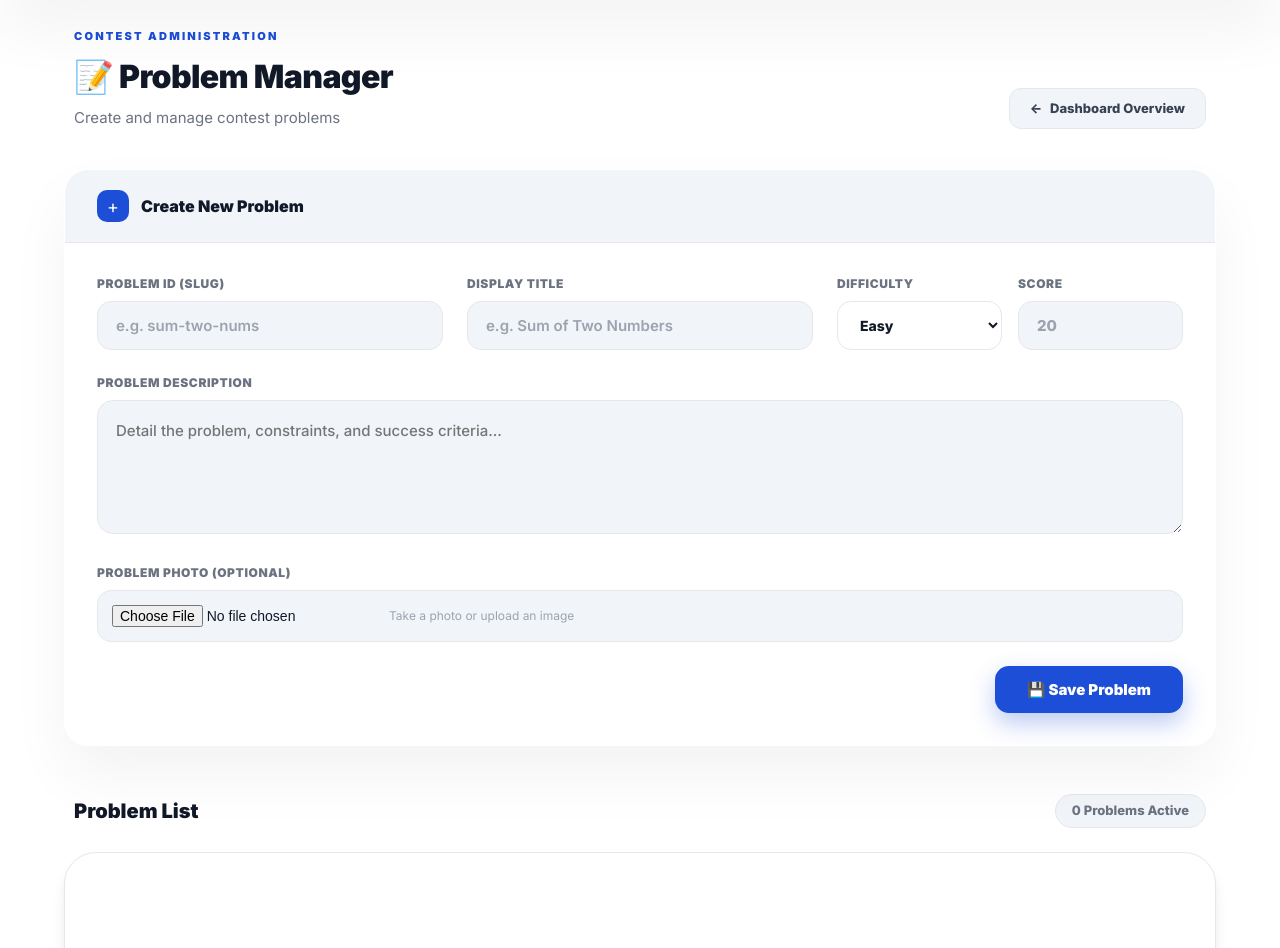
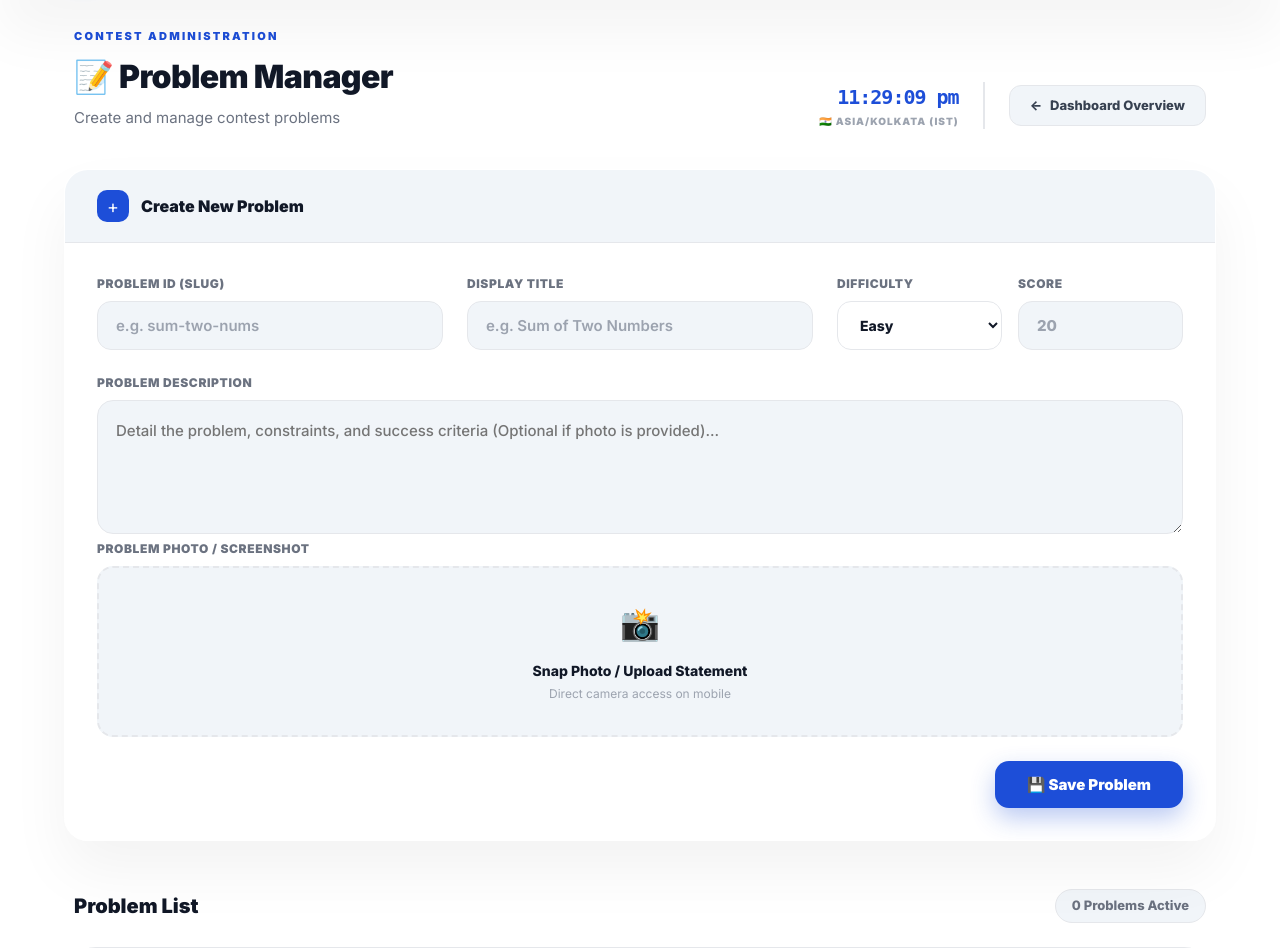
Before and after one commit to cheedellasaicharan-bit/lbrce-contest, a Flask app: template templates/admin_problems.html in a window 1280 px wide. Shown: the part 64-1012 px from the top of the page. Run offline with Flask 3, Linux system fonts and the light colour scheme; the template is opened without the code that fills it, so the values that code supplies are empty; some libraries are stand-ins or nearby versions.

Commit message:
Enhance photo upload and add live IST clock to admin panel

```diff
--- a/templates/admin_problems.html
+++ b/templates/admin_problems.html
@@ -15,10 +15,17 @@
                 Manager</h1>
             <p style="font-size:15px;color:var(--text-3);margin-top:6px;">Create and manage contest problems</p>
         </div>
-        <a href="/admin/dashboard" class="btn"
-            style="background:var(--bg-gray);color:var(--text-2);border:1px solid var(--border);padding:10px 20px;border-radius:12px;font-weight:800;font-size:13px;display:flex;align-items:center;gap:8px;transition:0.2s;text-decoration:none;">
-            <span>←</span> Dashboard Overview
-        </a>
+        <div style="display:flex;align-items:center;gap:24px;">
+            <!-- Live Clock Widget -->
+            <div style="text-align:right; border-right:2px solid var(--border); padding-right:24px; display:flex; flex-direction:column; align-items:flex-end;">
+                <div id="live-clock" style="font-family:'Fira Code', monospace; font-size:20px; font-weight:900; color:#1d4ed8; letter-spacing:-0.05em;">00:00:00 AM</div>
+                <div style="font-size:10px; font-weight:900; color:var(--text-4); text-transform:uppercase; letter-spacing:0.1em; margin-top:2px;">🇮🇳 Asia/Kolkata (IST)</div>
+            </div>
+            <a href="/admin/dashboard" class="btn"
+                style="background:var(--bg-gray);color:var(--text-2);border:1px solid var(--border);padding:10px 20px;border-radius:12px;font-weight:800;font-size:13px;display:flex;align-items:center;gap:8px;transition:0.2s;text-decoration:none;">
+                <span>←</span> Dashboard Overview
+            </a>
+        </div>
     </div>
 
     <!-- Create New Problem Section -->
@@ -74,19 +81,47 @@
                         style="font-size:12px;font-weight:900;color:var(--text-3);text-transform:uppercase;letter-spacing:0.05em;margin-bottom:8px;display:block;">Problem
                         Description</label>
                     <textarea name="desc" rows="4"
-                        placeholder="Detail the problem, constraints, and success criteria..." required
+                        placeholder="Detail the problem, constraints, and success criteria (Optional if photo is provided)..."
                         style="width:100%;padding:18px;border-radius:16px;border:1px solid var(--border);font-size:15px;font-weight:500;line-height:1.6;outline:none;resize:vertical;font-family:inherit;background:var(--bg-gray);color:var(--text);"></textarea>
                 </div>
-                <div style="margin-top:24px;">
                     <label
                         style="font-size:12px;font-weight:900;color:var(--text-3);text-transform:uppercase;letter-spacing:0.05em;margin-bottom:8px;display:block;">Problem
-                        Photo (Optional)</label>
-                    <div style="display:flex;align-items:center;gap:12px;background:var(--bg-gray);padding:14px;border-radius:14px;border:1px solid var(--border);">
-                        <input type="file" name="problem_image" accept="image/*" capture="environment"
-                            style="font-size:14px;color:var(--text);outline:none;">
-                        <span style="font-size:12px;color:var(--text-4);">Take a photo or upload an image</span>
+                        Photo / Screenshot</label>
+                    <div id="upload-zone" style="border:2px dashed var(--border); border-radius:16px; padding:32px; text-align:center; background:var(--bg-gray); cursor:pointer; transition:0.3s; position:relative;">
+                        <input type="file" name="problem_image" id="problem_image" accept="image/*" capture="environment"
+                            style="position:absolute; inset:0; opacity:0; cursor:pointer;" onchange="previewImage(this)">
+
+                        <div id="upload-placeholder">
+                            <div style="font-size:32px; margin-bottom:12px;">📸</div>
+                            <div style="font-size:14px; font-weight:800; color:var(--text);">Snap Photo / Upload Statement</div>
+                            <div style="font-size:12px; color:var(--text-4); margin-top:4px;">Direct camera access on mobile</div>
+                        </div>
+
+                        <div id="image-preview-container" style="display:none; margin-top:10px;">
+                            <img id="image-preview" src="#" alt="Preview" style="max-width:100%; max-height:300px; border-radius:12px; border:1px solid var(--border);" />
+                            <div style="margin-top:8px; font-size:11px; font-weight:900; color:var(--blue); text-transform:uppercase;">Click to change photo</div>
+                        </div>
                     </div>
-                </div>
+                    <script>
+                    function previewImage(input) {
+                        const preview = document.getElementById('image-preview');
+                        const container = document.getElementById('image-preview-container');
+                        const placeholder = document.getElementById('upload-placeholder');
+                        const zone = document.getElementById('upload-zone');
+
+                        if (input.files && input.files[0]) {
+                            const reader = new FileReader();
+                            reader.onload = function(e) {
+                                preview.src = e.target.result;
+                                container.style.display = 'block';
+                                placeholder.style.display = 'none';
+                                zone.style.borderColor = 'var(--blue)';
+                                zone.style.background = 'var(--card-bg)';
+                            }
+                            reader.readAsDataURL(input.files[0]);
+                        }
+                    }
+                    </script>
                 <div style="margin-top:24px;display:flex;justify-content:flex-end;">
                     <button type="submit" class="btn"
                         style="background:#1d4ed8;color:#fff;padding:14px 32px;border-radius:14px;font-weight:900;font-size:15px;box-shadow:0 10px 25px rgba(29, 78, 216, 0.3);border:none;cursor:pointer;transition:0.2s;"
@@ -239,4 +274,19 @@
         {% endif %}
     </div>
 </div>
+<script>
+function updateClock() {
+    const options = {
+        timeZone: 'Asia/Kolkata',
+        hour: '2-digit',
+        minute: '2-digit',
+        second: '2-digit',
+        hour12: true
+    };
+    const now = new Date().toLocaleString('en-IN', options);
+    document.getElementById('live-clock').innerText = now;
+}
+setInterval(updateClock, 1000);
+updateClock();
+</script>
 {% endblock %}
```
Also changed, not shown: templates/admin_dashboard.html (+23 -0 lines), templates/contest.html (+14 -3 lines).
